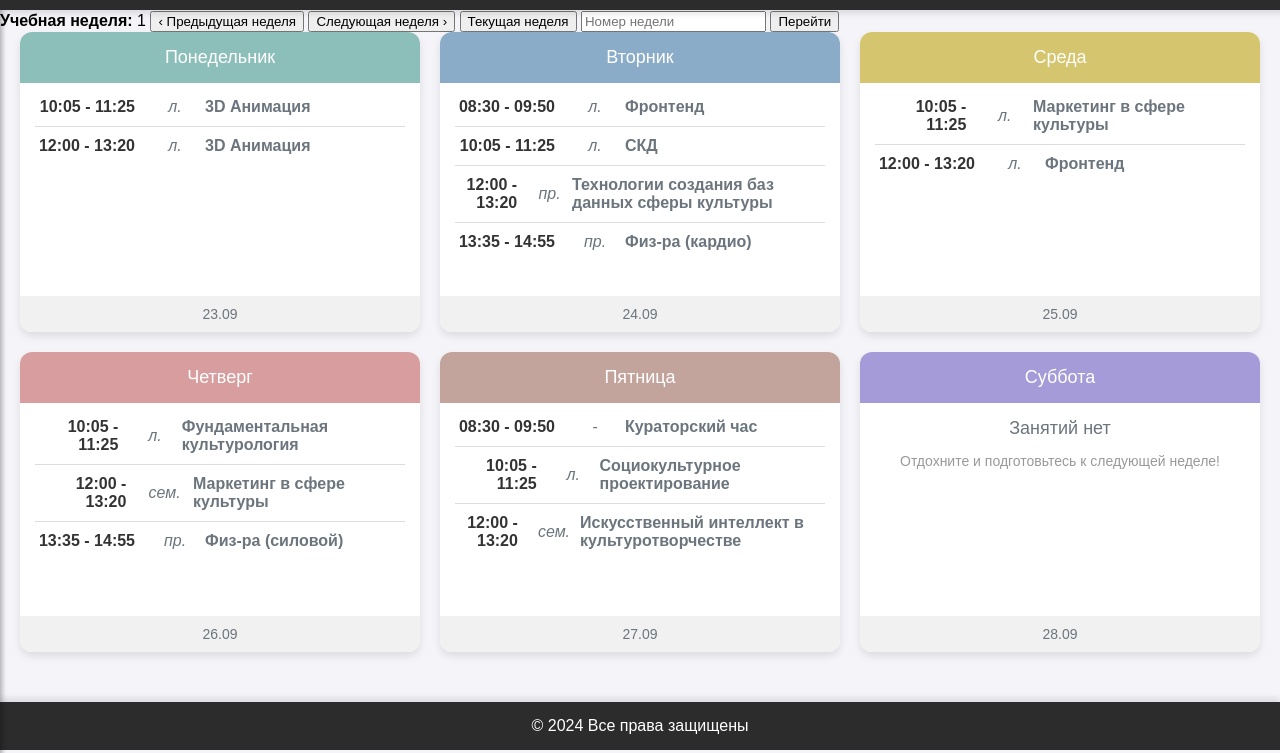
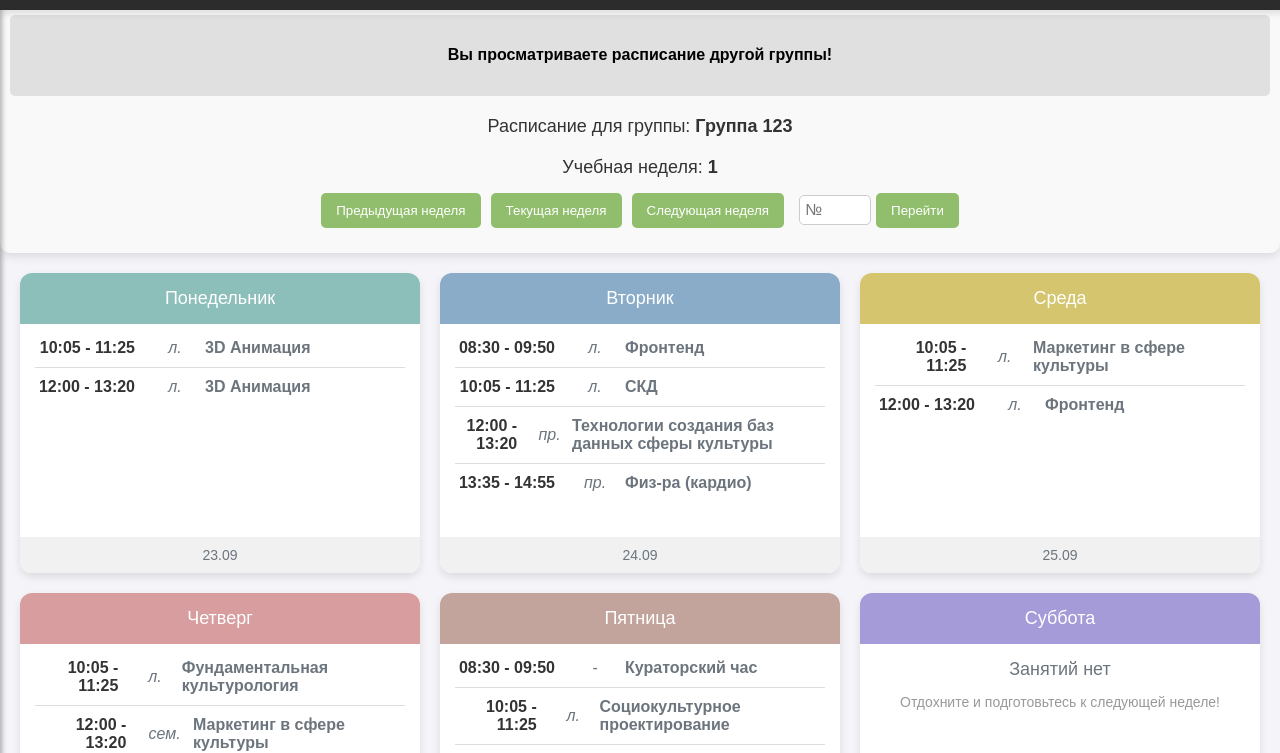
Before and after one commit to naitmag/schedule-front, a plain HTML site: page static/schedule.html in a window 1280 px wide. Shown: the part 50-803 px from the top of the page. Drawn offline with Linux system fonts and the light colour scheme.

Commit message:
Schedule page lessons management redesign

```diff
--- a/static/css/styles.css
+++ b/static/css/styles.css
@@ -106,12 +106,7 @@
             margin-bottom: 40px;
             color: #666;
         }
-        .group-info {
-            text-align: center;
-            margin: 20px 0;
-         font-size: 18px;
-            font-weight: bold;
-        }
+
         .lesson-card {
             background-color: #ffffff;
             border-radius: 10px;
@@ -468,39 +463,80 @@
 }
 
 
-              /* Пагинатор */
-        .pagination {
-            background-color: white;
-            border-radius: 12px;
-            box-shadow: 0 4px 8px rgba(0, 0, 0, 0.1);
-            padding: 15px; /* Увеличенные отступы */
-            margin: 70px auto 20px auto; /* Центрирование и отступы */
+
+.schedule-control {
     display: flex;
-            justify-content: center; /* Центрирование содержимого */
+    flex-direction: column;
     align-items: center;
-            gap: 15px; /* Отступы между кнопками */
-            width: fit-content; /* Уменьшение ширины блока */
+    background-color: #f9f9f9; /* Цвет фона блока */
+    padding: 20px; /* Внутренний отступ */
+    border-radius: 10px; /* Скругление углов */
+    box-shadow: 0 4px 10px rgba(0, 0, 0, 0.1); /* Тень блока */
+    margin-bottom: 20px; /* Отступ снизу для отделения от других блоков */
+    margin-top: 45px; /* Отступ снизу для отделения от других блоков */
 }
-        .pagination button {
-            padding: 10px 15px; /* Увеличенные отступы */
-            font-size: 14px;
-            border: none;
-            border-radius: 5px;
-            cursor: pointer;
-            background-color: #90be6d; /* Зелёный цвет кнопок */
-            color: white;
-            transition: background 0.3s;
+
+.notification {
+    background-color: #e0e0e0; /* Цвет фона для уведомления */
+    padding: 10px; /* Внутренний отступ для уведомления */
+    margin-bottom: 10px; /* Отступ снизу уведомления */
+    border-radius: 5px; /* Скругление углов уведомления */
+    width: 100%; /* Ширина уведомления */
+    position: relative; /* Для позиционирования при необходимости */
+    text-align: center; /* Центрирование текста */
 }
-        .pagination button:hover {
-            background-color: #1d3557; /* Цвет при наведении */
+
+.group-info, .week-info {
+    margin: 10px 0; /* Отступ сверху и снизу для информации о группе и неделе */
+    font-size: 18px; /* Размер шрифта */
+    color: #333; /* Цвет текста */
 }
-        .current-week {
-            font-size: 18px;
-            padding: 10px 15px; /* Увеличенные отступы */
-            background-color: #f1f1f1;
-            border-radius: 5px;
-            box-shadow: 0 2px 4px rgba(0, 0, 0, 0.1);
+
+.week-controls {
+    display: flex; /* Выравнивание кнопок в одну строку */
+    align-items: center; /* Центрирование кнопок по вертикали */
+    justify-content: center; /* Центрирование кнопок по горизонтали */
 }
+
+.btn {
+    background-color: #90be6d; /* Цвет фона кнопки */
+    color: white; /* Цвет текста кнопки */
+    border: none; /* Убираем рамку */
+    padding: 10px 15px; /* Внутренние отступы кнопки */
+    margin: 5px; /* Отступы между кнопками */
+    border-radius: 5px; /* Скругление углов кнопки */
+    cursor: pointer; /* Указатель курсора на кнопках */
+    transition: background-color 0.3s; /* Плавный переход цвета при наведении */
+}
+
+.btn-current {
+    background-color: #007bff; /* Цвет фона кнопки */
+    color: white; /* Цвет текста кнопки */
+    border: none; /* Убираем рамку */
+    padding: 10px 15px; /* Внутренние отступы кнопки */
+    margin: 5px; /* Отступы между кнопками */
+    border-radius: 5px; /* Скругление углов кнопки */
+    cursor: pointer; /* Указатель курсора на кнопках */
+    transition: background-color 0.3s; /* Плавный переход цвета при наведении */
+}
+
+.btn:hover {
+    background-color: #78a659;` /* Цвет кнопки при наведении */
+}
+
+.hidden {
+    display: none; /* Скрытие элемента */
+}
+
+input[type="number"] {
+    width: 60px; /* Ширина поля ввода */
+    margin-left: 10px; /* Отступ слева для отделения от кнопки */
+    padding: 5px; /* Внутренний отступ для поля ввода */
+    border: 1px solid #ccc; /* Рамка вокруг поля ввода */
+    border-radius: 5px; /* Скругление углов поля ввода */
+    font-size: 16px; /* Размер шрифта в поле ввода */
+}
+
         /* Карточки расписания */
         .schedule-container {
             display: grid;
--- a/static/schedule.html
+++ b/static/schedule.html
@@ -24,20 +24,27 @@
     Расписание занятий
 </div>
 
-<div class="schedule-info">
+<div class="schedule-control">
+    <div id="group-notification" class="notification" >
+        <p class="alert"><h4>Вы просматриваете расписание другой группы!</h4></p>
+    </div>
     <div class="group-info">
-        <strong>Группа:</strong> <span id="group-name">Группа A</span>
-        <div id="notification" style="color: red; display: none;">Вы просматриваете расписание не своей группы!</div>
+        <span>Расписание для группы: <strong>Группа 123</strong></span>
     </div>
+    <div class="week-info">
+        <span>Учебная неделя: <strong id="current-week">1</strong></span>
+    </div>
+
     <div class="week-controls">
-        <strong>Учебная неделя:</strong> <span id="current-week">1</span>
-        <button onclick="changeWeek(-1)">&#8249; Предыдущая неделя</button>
-        <button onclick="changeWeek(1)">Следующая неделя &#8250;</button>
-        <button onclick="goToCurrentWeek()">Текущая неделя</button>
-        <input type="number" id="week-input" placeholder="Номер недели" min="1">
-        <button onclick="goToWeek()">Перейти</button>
+        <button id="prev-week" class="btn">Предыдущая неделя</button>
+        <button id="current-week-btn" class="btn" >Текущая неделя</button>
+        <button id="next-week" class="btn">Следующая неделя</button>
+        <input type="number" id="week-input" placeholder="№" />
+        <button id="go-week" class="btn">Перейти</button>
     </div>
+
 </div>
+
 
 <!-- Основной блок с карточками расписания -->
 <div class="schedule-container">
@@ -190,5 +197,65 @@
 <div class="footer">
     &copy; 2024 Все права защищены
 </div>
+<script>
+    document.addEventListener("DOMContentLoaded", function () {
+        const prevWeekButton = document.getElementById("prev-week");
+        const nextWeekButton = document.getElementById("next-week");
+        const currentWeekButton = document.getElementById("current-week-btn");
+        const weekInput = document.getElementById("week-input");
+        const submitWeekButton = document.getElementById("submit-week");
+        const groupNotification = document.getElementById("group-notification");
+        const currentWeekDisplay = document.getElementById("current-week");
+
+        // Изначально задаем номер учебной недели
+        let currentWeek = 1; // начальное значение
+        const userGroup = "Ваша группа"; // Замените на название вашей группы
+        const displayedGroup = "Другая группа"; // Замените на группу, для которой показывается расписание
+
+        // Функция для обновления отображаемого номера недели
+        function updateWeekDisplay() {
+            currentWeekDisplay.textContent = currentWeek;
+
+            // Показ уведомления, если показывается не ваша группа
+            if (displayedGroup !== userGroup) {
+                groupNotification.style.display = "inline";
+            } else {
+                groupNotification.style.display = "none";
+            }
+
+
+        }
+
+        // Обработчики событий для кнопок
+        prevWeekButton.addEventListener("click", function () {
+            if (currentWeek > 1) {
+                currentWeek--;
+                updateWeekDisplay();
+            }
+        });
+
+        nextWeekButton.addEventListener("click", function () {
+            currentWeek++;
+            updateWeekDisplay();
+        });
+
+        currentWeekButton.addEventListener("click", function () {
+            currentWeek = 1; // возвращаемся к текущей неделе
+            updateWeekDisplay();
+        });
+
+        submitWeekButton.addEventListener("click", function () {
+            const inputWeek = parseInt(weekInput.value, 10);
+            if (inputWeek > 0) {
+                currentWeek = inputWeek;
+                updateWeekDisplay();
+            }
+        });
+
+        // Инициализация отображения
+        updateWeekDisplay();
+    });
+
+</script>
 </body>
 </html>
```
Lines whose indentation alone changed are shown as unchanged.
